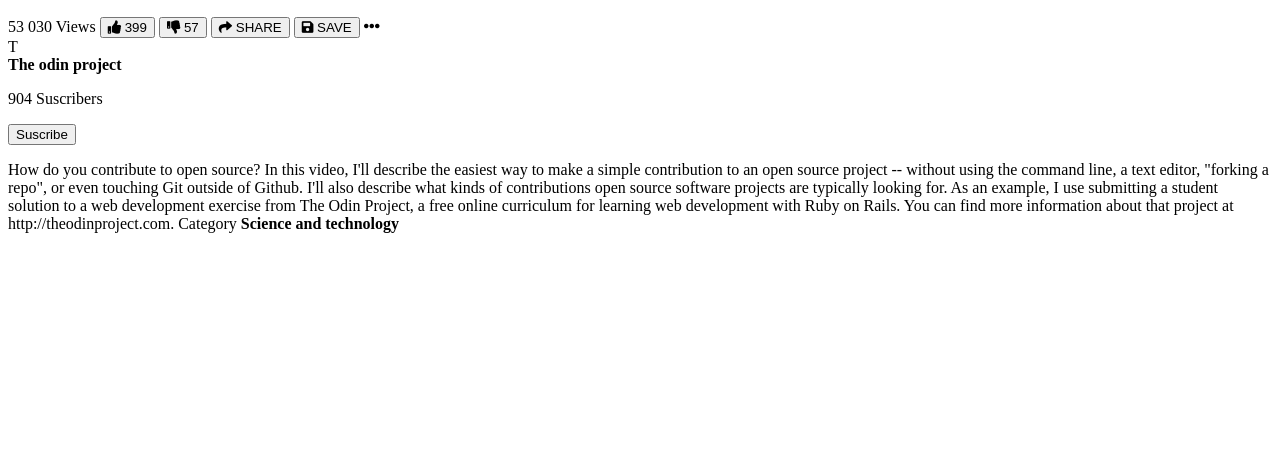
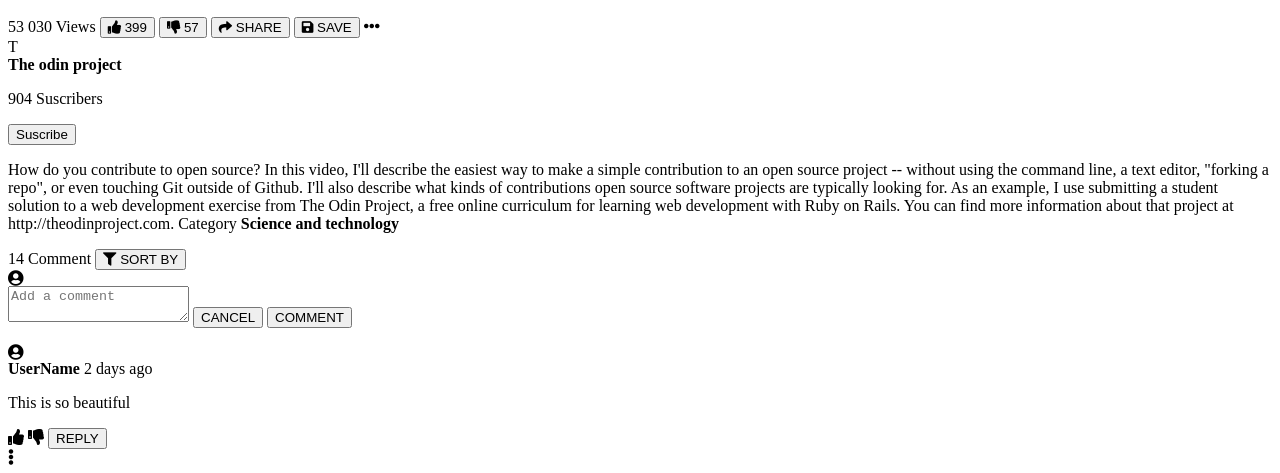
Before and after one commit to Luckyaremu/embeding-videos-images-project, a plain HTML site: page index.html in a window 1280 px wide. Shown: the part 663-1136 px from the top of the page. Before the commit the page ends 912 px from the top, so only its background shows below. Drawn offline with Linux system fonts and the light colour scheme.

Commit message:
added comment, and comment sections

```diff
--- a/index.html
+++ b/index.html
@@ -76,8 +76,43 @@
                     Category <strong>Science and technology</strong>
                 </p>
             </div>
+            <div>
+               <span>14 Comment</span>
+                <button>
+                    <i class="fas fa-filter"></i>
+                    SORT BY
+                </button>
+            </div>
+            <div>
+                <div class="comment">
+                    <i class="fas fa-user-circle"></i>
+                    <form>
+                        <textarea placeholder="Add a comment"></textarea>
+                        <button type="reset">
+                            CANCEL
+                        </button>
+                        <button type="submit">
+                            COMMENT
+                        </button>
+                    </form>
+                </div>
+                <article>
+                    <i class="fas fa-user-circle"></i>
+                    <div>
+                        <strong>UserName</strong>
+                        <span>2 days ago</span>
+                        <p>This is so beautiful</p>
+                        <i class="fas fa-thumbs-up"></i>
+                        <i class="fas fa-thumbs-down"></i>
+                        <button>
+                            REPLY
+                        </button>
 
+                    </div>
+                    <i class="fas fa-ellipsis-v"></i>
 
+                </article>
+            </div>
 
         </section>
         <aside>
```
